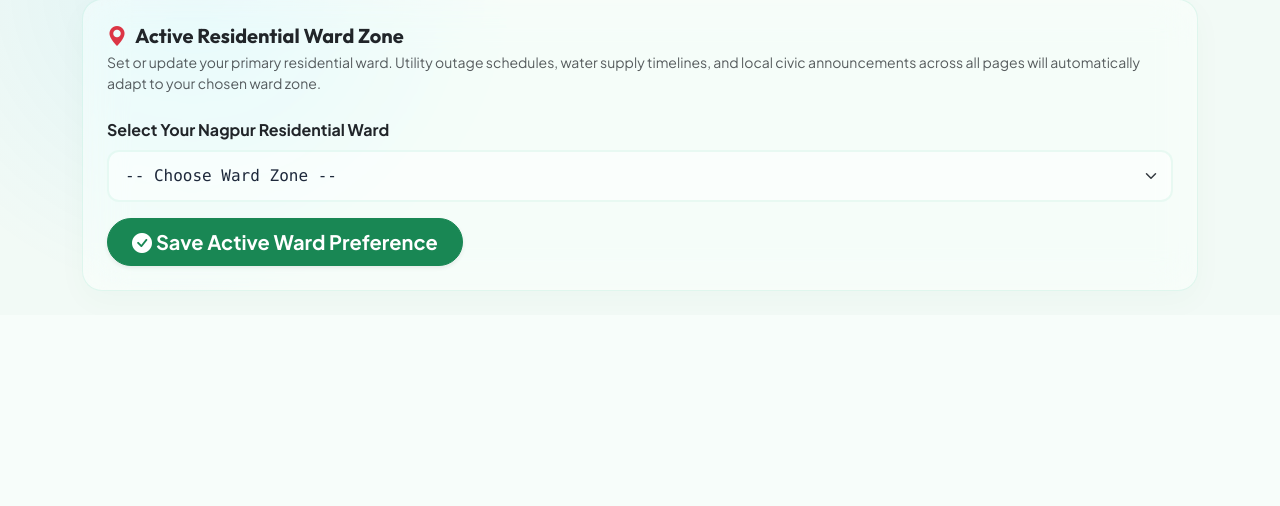
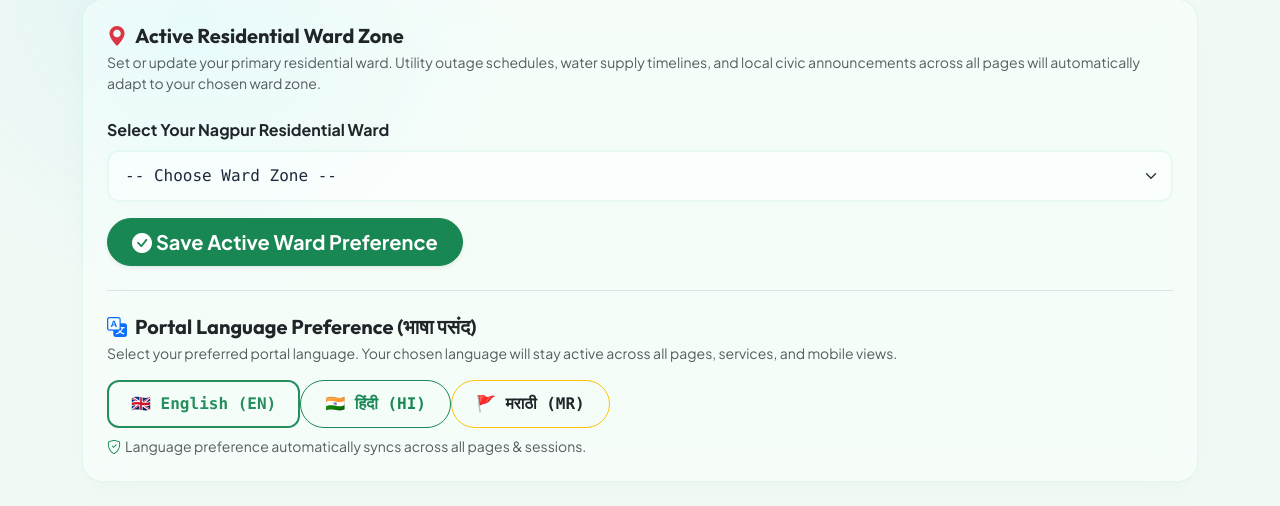
Before and after one commit to nawazkhan060/Team-Phantoms-ACET, a PHP site: page /profile.php in a window 1280 px wide. Shown: the part 577-1083 px from the top of the page. Before the commit the page ends 868 px from the top, so only its background shows below. Run offline with PHP 8.4, Linux system fonts and the light colour scheme; data comes from the database, SQL or seed files in the repository.

Commit message:
Added Bootstrap JS bundle guard to bottom_dock.php and added Language Selector card to profile.php

```diff
--- a/profile.php
+++ b/profile.php
@@ -375,6 +375,25 @@ if ($is_logged_in) {
               <i class="bi bi-check-circle-fill me-1"></i>Save Active Ward Preference
             </button>
           </form>
+
+          <!-- Portal Language Preference Card -->
+          <div class="border-top pt-4 mt-4">
+            <h5 class="fw-bold text-dark mb-1"><i class="bi bi-translate text-primary me-2"></i>Portal Language Preference (भाषा पसंद)</h5>
+            <p class="text-muted small mb-3">Select your preferred portal language. Your chosen language will stay active across all pages, services, and mobile views.</p>
+
+            <div class="d-flex flex-wrap gap-2.5" id="profile-lang-selector">
+              <button type="button" class="btn btn-outline-primary rounded-pill px-4 py-2 font-monospace fw-bold lang-select-btn" data-lang="en">
+                🇬🇧 English (EN)
+              </button>
+              <button type="button" class="btn btn-outline-success rounded-pill px-4 py-2 font-monospace fw-bold lang-select-btn" data-lang="hi">
+                🇮🇳 हिंदी (HI)
+              </button>
+              <button type="button" class="btn btn-outline-warning text-dark rounded-pill px-4 py-2 font-monospace fw-bold lang-select-btn" data-lang="mr">
+                🚩 मराठी (MR)
+              </button>
+            </div>
+            <small class="text-muted mt-2 d-block"><i class="bi bi-shield-check text-success me-1"></i>Language preference automatically syncs across all pages & sessions.</small>
+          </div>
         </div>
       </div>
 
```
Also changed, not shown: bottom_dock.php (+9 -0 lines).
